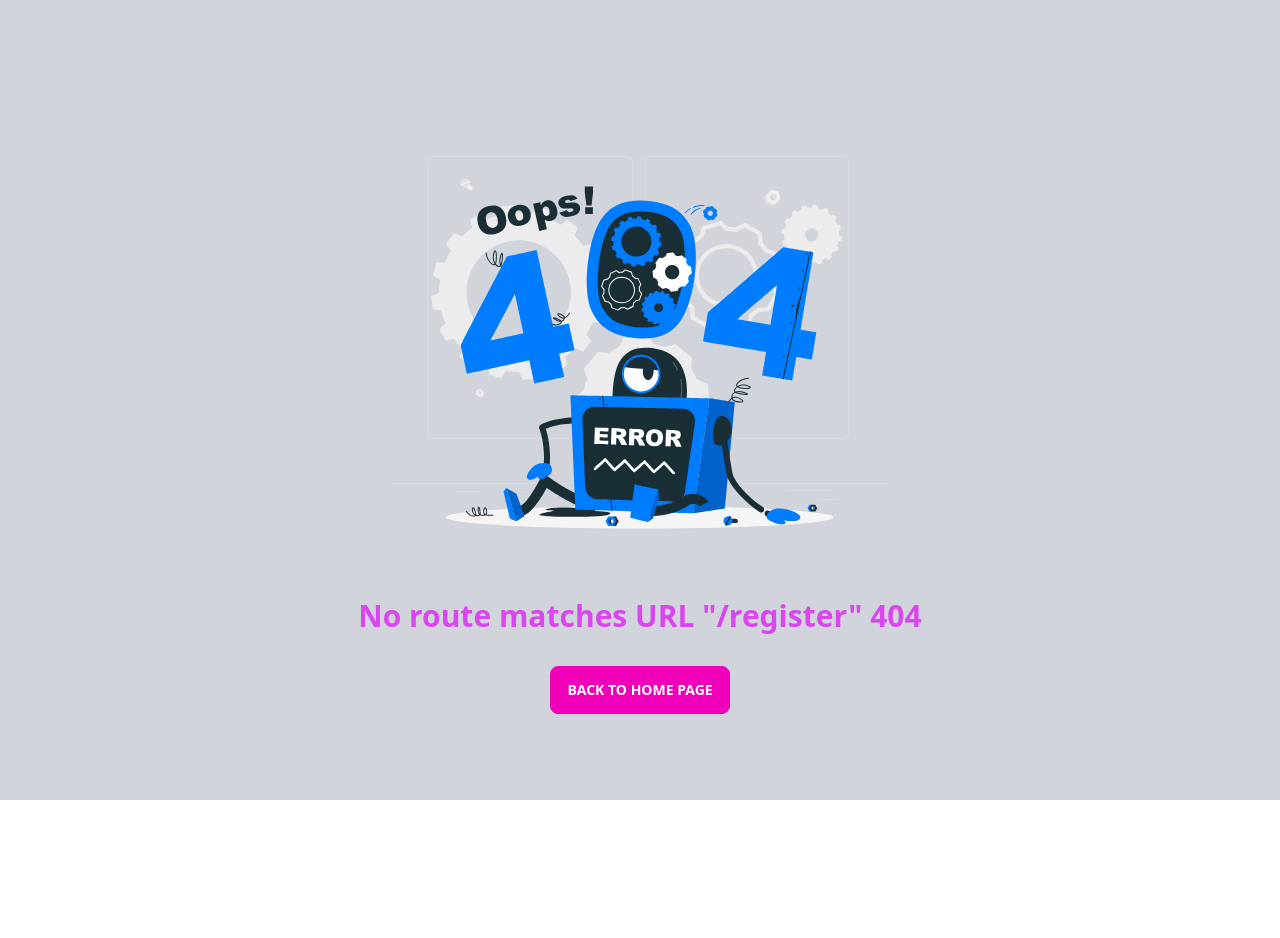
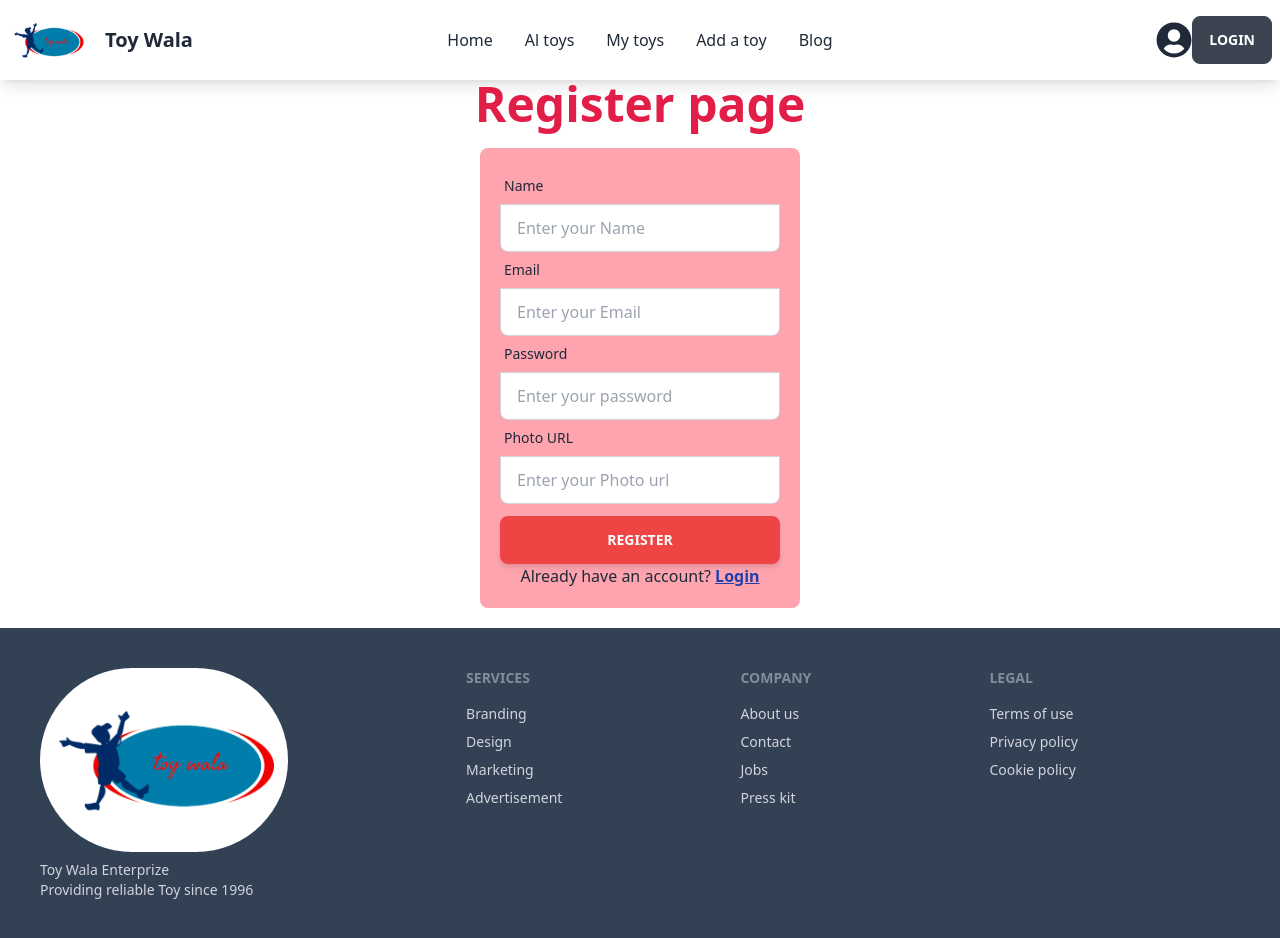
Before and after one commit to nurullah91/toy-walla-client, a React (Vite) app: page /register in a window 1280 px wide. Before the commit this address had no page. Before the commit the page ends 800 px from the top, so only its background shows below. Built offline with nearby package versions, Linux system fonts and the light colour scheme.

Commit message:
login and register page added and designed

```diff
--- /dev/null
+++ b/src/Pages/Login/Login.jsx
@@ -0,0 +1,62 @@
+
+import { FaGoogle } from 'react-icons/fa';
+import { Link } from 'react-router-dom';
+
+const Login = () => {
+
+    const handleLogin = event =>{
+        event.preventDefault();
+        const form = event.target;
+        const password = form.password.value;
+        const email = form.email.value;
+        console.log(email, password);
+    }
+
+    return (
+        <div className='text-center'>
+            <h2 className="text-5xl font-bold text-rose-600 mb-5">Login page</h2>
+
+
+            <div className='w-9/12 mx-auto lg:w-1/4 bg-rose-300 p-5 my-5 rounded-lg'>
+                <form onSubmit={handleLogin}>
+                    <div className="form-control ">
+                        <label className="label">
+                            <span className="label-text">Email</span>
+                        </label>
+                        <label className="input-group input-group-vertical">
+                            <input type="text" name='email' placeholder="Enter your Email" className="input input-bordered" />
+                        </label>
+
+
+                        <label className="label">
+                            <span className="label-text">Password</span>
+                        </label>
+                        <label className="input-group input-group-vertical">
+                            <input type="password" name='password' placeholder="Enter your password" className="input input-bordered" />
+                        </label>
+
+                        <input className='btn bg-red-500 mt-3 border-none shadow-md' type="submit" value="Login" />
+
+
+                    </div>
+                </form>
+
+                <div className="divider">OR</div>
+
+                <h4>Login With</h4>
+               <div className='text-center'>
+               <button className='btn bg-red-500 border-none w-9/12 mt-3'><FaGoogle className='text-green-600 inline-flex mr-2 text-2xl'></FaGoogle> Google</button>
+               </div>
+               <p>New to Toy Wala? please  <Link className='underline text-blue-800 font-bold' to='/register'>Register</Link></p>
+
+            </div>
+
+
+
+
+
+        </div>
+    );
+};
+
+export default Login;
--- /dev/null
+++ b/src/Pages/Register/Register.jsx
@@ -0,0 +1,72 @@
+
+import { Link } from 'react-router-dom';
+
+const Register = () => {
+
+
+    const handleRegister = event =>{
+        event.preventDefault();
+        const form = event.target;
+        const name = form.name.value;
+        const password = form.password.value;
+        const email = form.email.value;
+        const photoUrl = form.photo.value;
+        console.log(name, email, photoUrl,password);
+    }
+
+
+    return (
+        <div className='text-center'>
+            <h2 className="text-5xl font-bold text-rose-600">Register page</h2>
+
+
+            <div className=' w-9/12 mx-auto lg:w-1/4 bg-rose-300 p-5 my-5 rounded-lg'>
+                <form onSubmit={handleRegister}>
+                    <div className="form-control">
+                        <label className="label">
+                            <span className="label-text">Name</span>
+                        </label>
+                        <label className="input-group input-group-vertical">
+                            <input type="text" name='name' placeholder="Enter your Name" className="input input-bordered" />
+                        </label>
+
+                        <label className="label">
+                            <span className="label-text">Email</span>
+                        </label>
+                        <label className="input-group input-group-vertical">
+                            <input type="email" name='email' placeholder="Enter your Email" className="input input-bordered" />
+                        </label>
+
+
+                        <label className="label">
+                            <span className="label-text">Password</span>
+                        </label>
+                        <label className="input-group input-group-vertical">
+                            <input type="password" name='password' placeholder="Enter your password" className="input input-bordered" />
+                        </label>
+
+
+                        <label className="label">
+                            <span className="label-text">Photo URL</span>
+                        </label>
+                        <label className="input-group input-group-vertical">
+                            <input type="url" name='photo' placeholder="Enter your Photo url" className="input input-bordered" />
+                        </label>
+
+
+                        <input className='btn bg-red-500 mt-3 border-none shadow-md' type="submit" value="Register" />
+
+
+
+                    </div>
+                </form>
+                <p>Already have an account? <Link className='underline text-blue-800 font-bold' to='/login'>Login</Link></p>
+            </div>
+
+
+
+        </div>
+    );
+};
+
+export default Register;
--- a/src/Pages/Shared/Navbar/Navbar.jsx
+++ b/src/Pages/Shared/Navbar/Navbar.jsx
@@ -17,7 +17,7 @@ const Navbar = () => {
 
     </>
     return (
-        <div className="navbar bg-base-100">
+        <div className="navbar bg-base-100 shadow-lg">
             <div className="navbar-start">
                 <div className="dropdown">
                     <label tabIndex={0} className="btn btn-ghost lg:hidden">
```
Also changed, not shown: src/Routs/Routs.jsx (+10 -0 lines).
